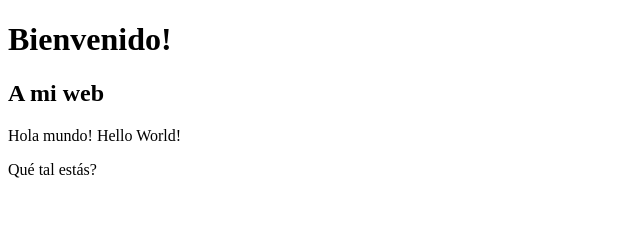
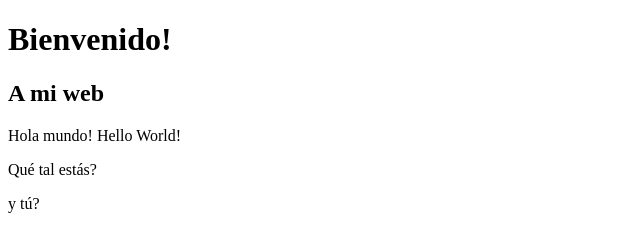
Before and after one commit to alvarosperez/pazw_web_1, a plain HTML site: page index.html in a window 1280 px wide. Shown: the full height of the page, 0-640 px from the left. Drawn offline with Linux system fonts and the light colour scheme.

Commit message:
added last paragraph

```diff
--- a/index.html
+++ b/index.html
@@ -10,5 +10,6 @@
     <h2>A mi web</h2>
     <p>Hola mundo! Hello World!</p>
     <p>Qué tal estás?</p>
+    <p>y tú?</p>
 </body>
 </html>
```
